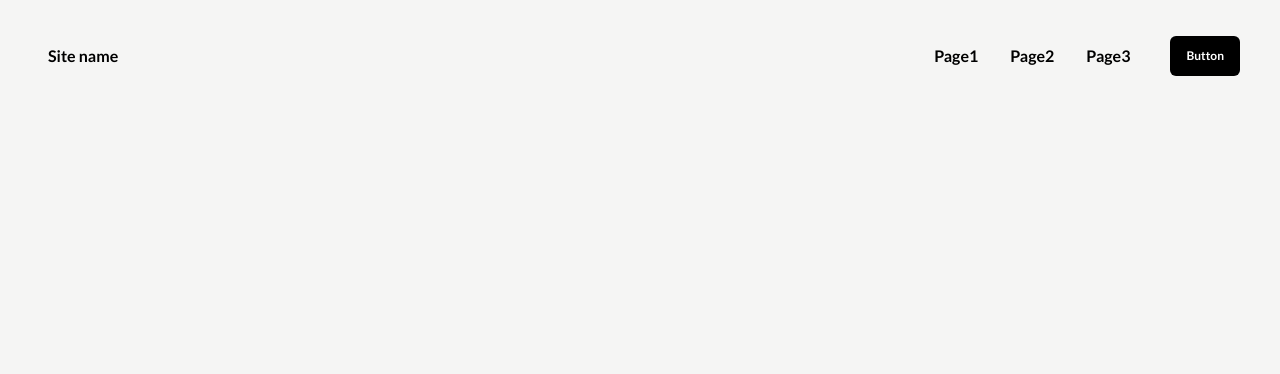
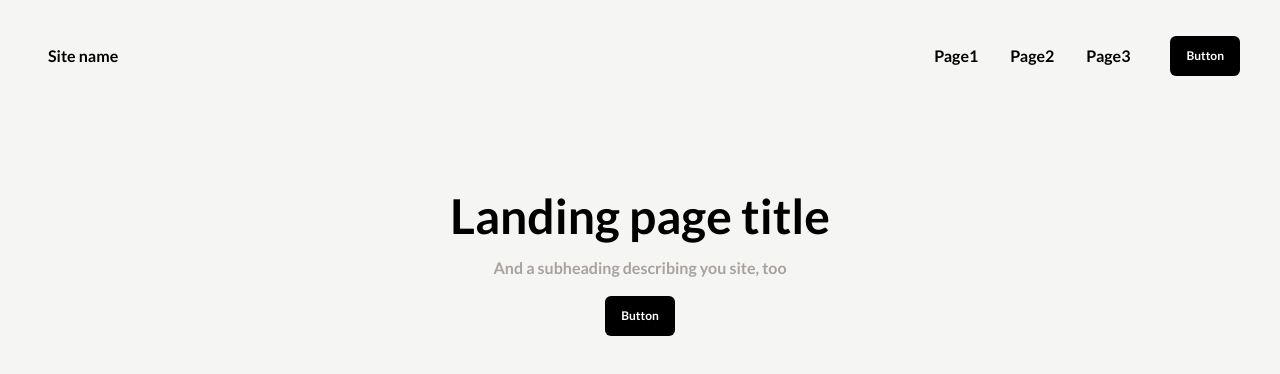
Before and after one commit to YM202c2100/figma-reproduction, a Next.js app: page / in a window 1280 px wide. Shown: the top 374 px of the page. Built offline with nearby package versions, Linux system fonts and the light colour scheme.

Commit message:
[add] メインタイトル部分の新規追加

```diff
--- a/app/page.tsx
+++ b/app/page.tsx
@@ -4,5 +4,13 @@ import Header from "./components/header"
 export default function Page() {
   return (<>
     <Header/>
-    </>)
+    {/* メインタイトル */}
+    <div className="flex flex-col items-center">
+      <div className="text-5xl mt-20">Landing page title</div>
+      <div className="m-4 text-stone-400">
+        And a subheading describing you site, too
+      </div>
+      <button className="text-xs mx-10 bg-black text-white px-4 py-3 rounded-md">Button</button>
+    </div>
+  </>)
 }
```
